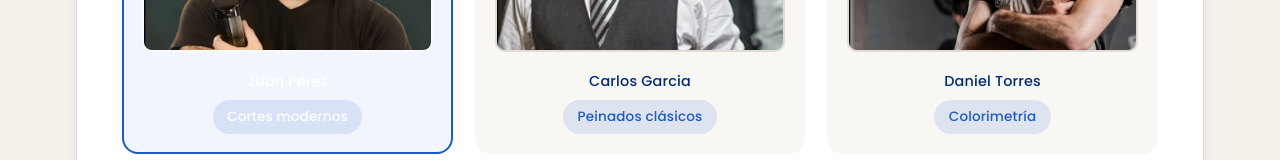
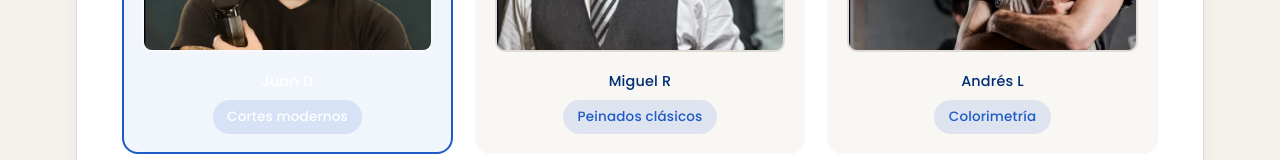
Before and after one commit to Coroclucth/barberstyle-react, a React (Vite) app in the folder frontend/: page /reserva in a window 1280 px wide. Shown: the part 770-930 px from the top of the page. Built offline with nearby package versions, Linux system fonts and the light colour scheme.

Commit message:
reservas nombres

```diff
--- a/frontend/src/pages/Reserva/Reserva.tsx
+++ b/frontend/src/pages/Reserva/Reserva.tsx
@@ -22,21 +22,21 @@ interface Barbero {
 const BARBEROS: Barbero[] = [
   {
     id: 'juan',
-    nombre: 'Juan Perez',
+    nombre: 'Juan D',
     especialidad: 'Cortes modernos',
     imagen: barbero1,
   },
 
   {
-    id: 'carlos',
-    nombre: 'Carlos Garcia',
+    id: 'miguel',
+    nombre: 'Miguel R',
     especialidad: 'Peinados clásicos',
     imagen: barbero2,
   },
 
   {
-    id: 'daniel',
-    nombre: 'Daniel Torres',
+    id: 'andres',
+    nombre: 'Andrés L',
     especialidad: 'Colorimetría',
     imagen: barbero3,
   }
```
